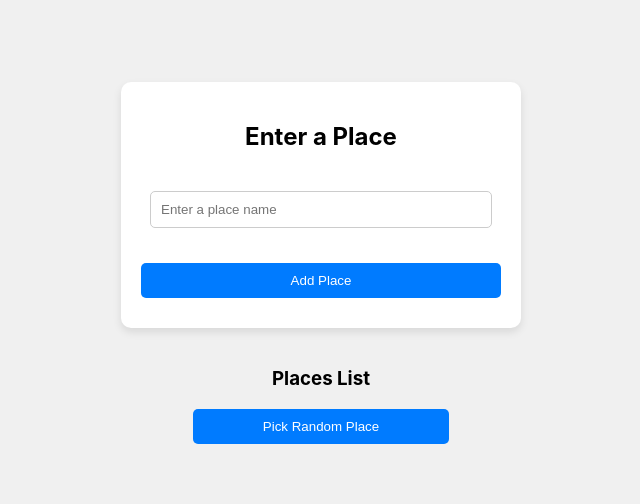
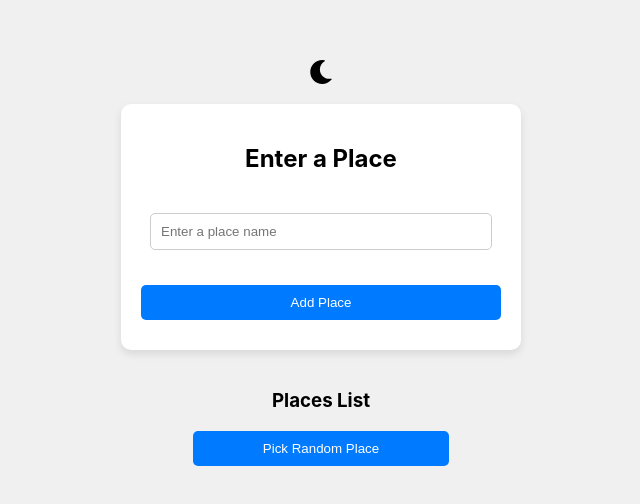
Before and after one commit to GoktugYmsk/guess-place, a React (Create React App) app: page / in a window 1280 px wide. Shown: the part 132-636 px from the top of the page, without its empty margins (319-959 px from the left). Built offline with nearby package versions, Linux system fonts and the light colour scheme.

Commit message:
bugs are fixed

```diff
--- a/package.json
+++ b/package.json
@@ -8,6 +8,7 @@
     "@testing-library/user-event": "^13.5.0",
     "react": "^18.3.1",
     "react-dom": "^18.3.1",
+    "react-icons": "^5.3.0",
     "react-scripts": "5.0.1",
     "sass": "^1.79.2",
     "web-vitals": "^2.1.4"
--- a/src/components/game/index.jsx
+++ b/src/components/game/index.jsx
@@ -1,10 +1,12 @@
 import React, { useState } from "react";
+import { FaSun, FaMoon } from "react-icons/fa";
 import "./index.scss";
 
 function GuessPlace() {
   const [place, setPlace] = useState("");
   const [places, setPlaces] = useState([]);
   const [selectedPlace, setSelectedPlace] = useState(null);
+  const [darkMode, setDarkMode] = useState(false);
 
   const handleSubmit = (e) => {
     e.preventDefault();
@@ -21,8 +23,20 @@ function GuessPlace() {
     }
   };
 
+  const toggleDarkMode = () => {
+    setDarkMode(!darkMode);
+  };
+
   return (
-    <div className="place-container">
+    <div className={`place-container ${darkMode ? "dark-mode" : "light-mode"}`}>
+      <div className="toggle-theme" onClick={toggleDarkMode}>
+        {darkMode ? (
+          <FaSun size={24} style={{ color: "white" }} /> // Beyaz güneş ikonu
+        ) : (
+          <FaMoon size={24} />
+        )}
+      </div>
+
       <form className="place-form" onSubmit={handleSubmit}>
         <h2>Enter a Place</h2>
         <div className="form-group">
--- a/src/components/game/index.scss
+++ b/src/components/game/index.scss
@@ -4,6 +4,14 @@ $background-color: #f0f0f0;
 $input-border-color: #ccc;
 $form-background: white;
 $shadow-color: rgba(0, 0, 0, 0.1);
+
+$primary-color-dark: #343a40;
+$hover-color-dark: #1d2124;
+$background-color-dark: #222;
+$form-background-dark: #333;
+$input-border-color-dark: #555;
+$shadow-color-dark: rgba(0, 0, 0, 0.7);
+$text-color-dark: white;
 
 @mixin button-style {
   width: 100%;
@@ -14,8 +22,32 @@ $shadow-color: rgba(0, 0, 0, 0.1);
   border-radius: 5px;
   cursor: pointer;
   margin-bottom: 10px;
+
   &:hover {
     background-color: $hover-color;
+  }
+}
+
+@mixin theme($background, $form-background, $input-border-color, $text-color) {
+  background-color: $background;
+
+  .place-form {
+    background-color: $form-background;
+
+    input {
+      border-color: $input-border-color;
+      color: $text-color;
+    }
+
+    color: $text-color;
+  }
+
+  .places-list li {
+    border-color: $input-border-color;
+  }
+
+  .selected-place {
+    color: $text-color;
   }
 }
 
@@ -25,10 +57,31 @@ $shadow-color: rgba(0, 0, 0, 0.1);
   justify-content: center;
   align-items: center;
   height: 100vh;
-  background-color: $background-color;
+  transition: background-color 0.3s ease;
+
+  &.light-mode {
+    @include theme(
+      $background-color,
+      $form-background,
+      $input-border-color,
+      black
+    );
+  }
+
+  &.dark-mode {
+    @include theme(
+      $background-color-dark,
+      $form-background-dark,
+      $input-border-color-dark,
+      $text-color-dark
+    );
+
+    h3 {
+      color: white;
+    }
+  }
 
   .place-form {
-    background-color: $form-background;
     padding: 20px;
     border-radius: 10px;
     box-shadow: 0 4px 8px $shadow-color;
@@ -42,6 +95,7 @@ $shadow-color: rgba(0, 0, 0, 0.1);
       align-items: center;
       justify-content: center;
       padding: 20px;
+
       input {
         width: 100%;
         padding: 10px;
@@ -52,11 +106,12 @@ $shadow-color: rgba(0, 0, 0, 0.1);
     }
   }
 
-  .add-button {
+  .add-button,
+  .random-button {
     @include button-style;
   }
+
   .random-button {
-    @include button-style;
     width: 20%;
   }
 
@@ -78,6 +133,14 @@ $shadow-color: rgba(0, 0, 0, 0.1);
     margin-top: 20px;
     font-size: 1.2em;
     font-weight: bold;
+    color: black;
+  }
+
+  .toggle-theme {
+    margin-bottom: 20px;
+    cursor: pointer;
+    display: flex;
+    align-items: center;
   }
 }
 
```
Also changed, not shown: 1 other file (tests, documents, lock files or other folders).
